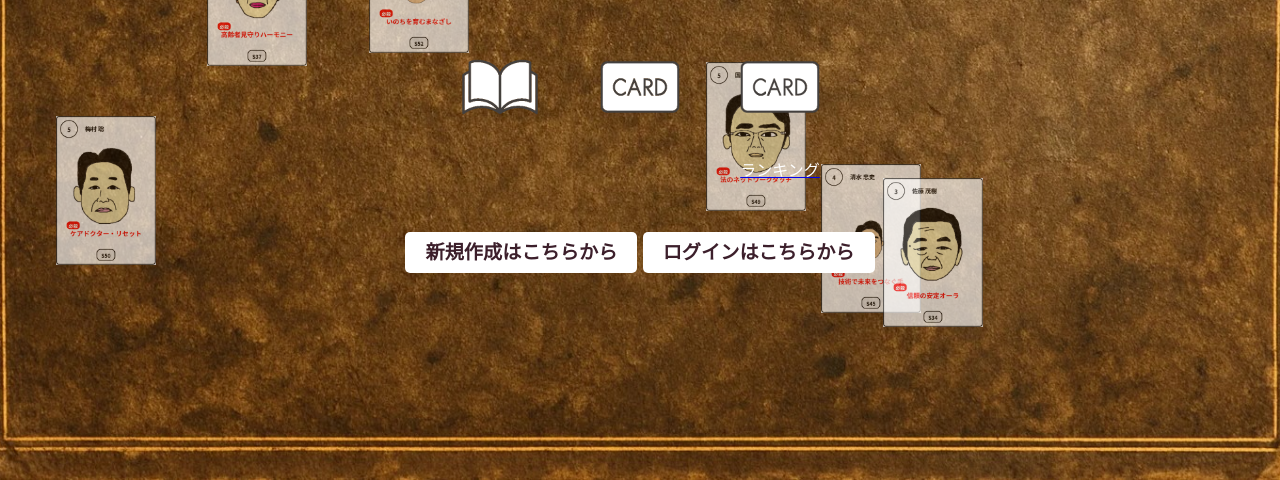
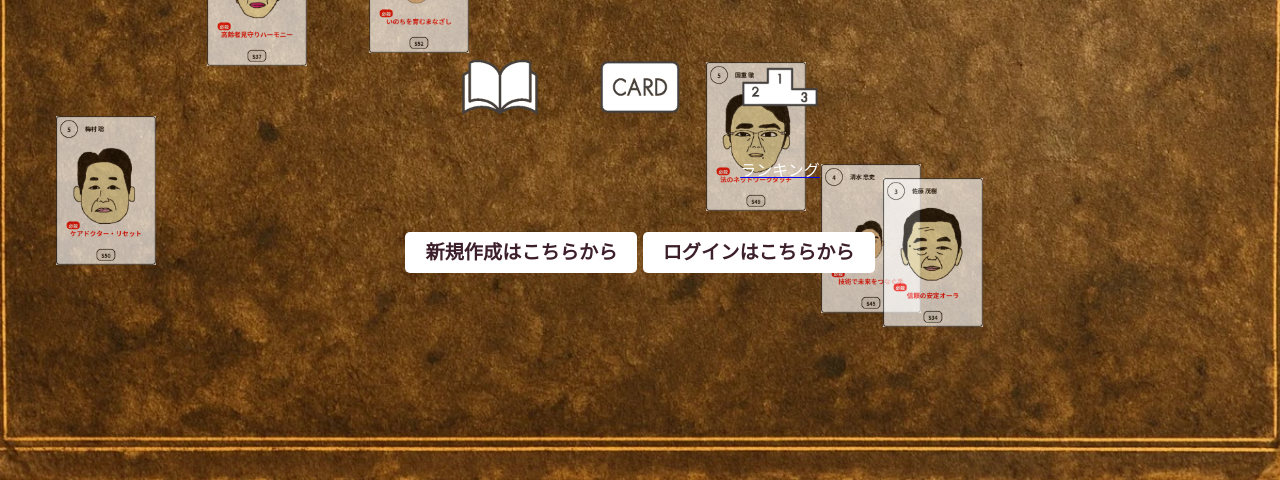
Before and after one commit to SotaAraki/PolitZukan, a website with bundled scripts: page public/PZHome.html in a window 1280 px wide. Shown: the part 320-800 px from the top of the page. Built offline with nearby package versions, Linux system fonts and the light colour scheme; no server answers.

Commit message:
[update]ホーム画面のランキングアイコン
ホーム画面のランキングのアイコンを設定

```diff
--- a/public/PZHome.html
+++ b/public/PZHome.html
@@ -20,7 +20,7 @@
         <img src="image/card.png" alt="カードアイコン" class="icon-image" />
       </a>
       <a href="PZRanking.html" class="icon-link">
-        <img src="image/card.png" alt="ランキングアイコン" class="icon-image" />
+        <img src="image/ranking.png" alt="ランキングアイコン" class="icon-image" />
         <p style="color:white;">ランキング</p>
       </a>
     </div>
```
Also changed, not shown: public/image/ranking.png (added).
